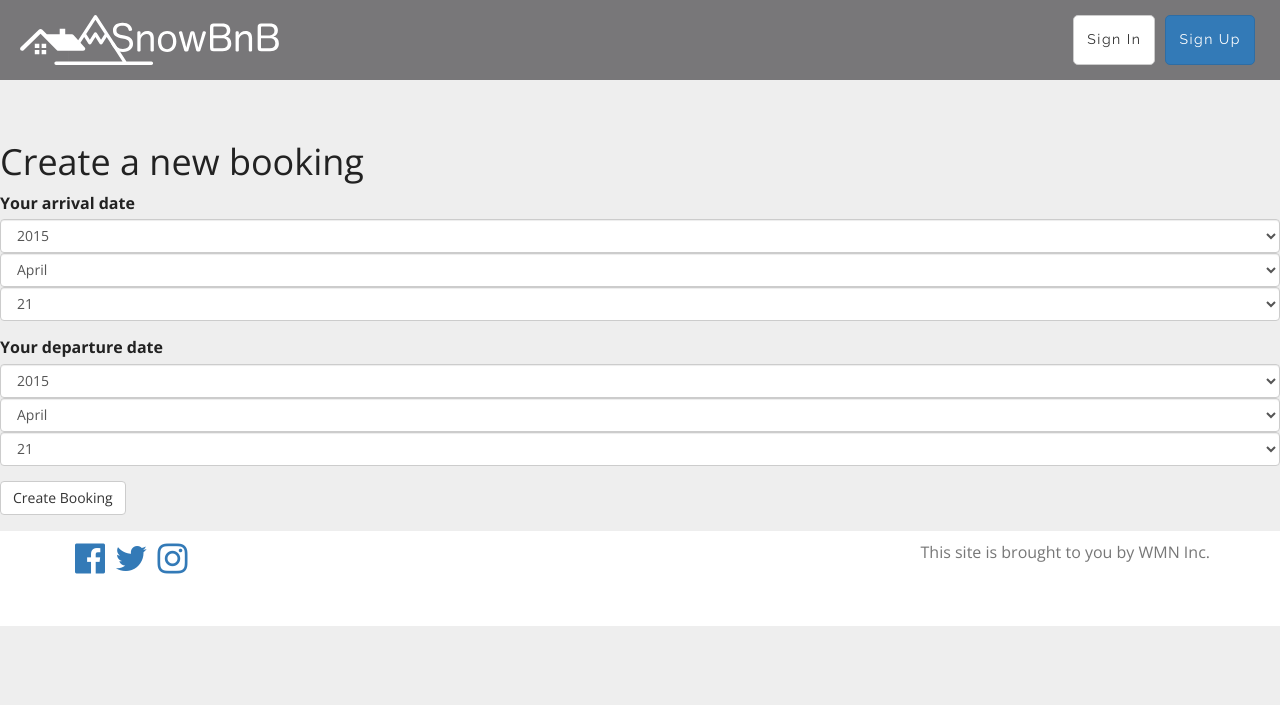
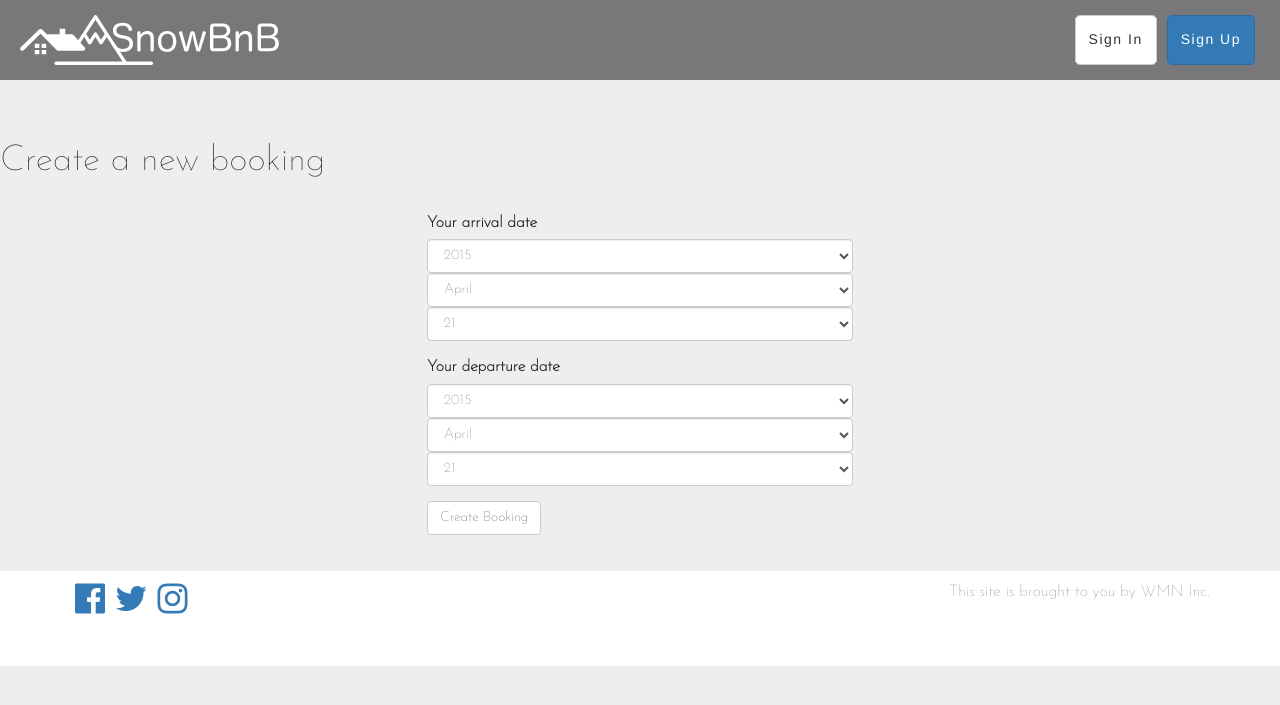
Before and after one commit to atmosfeer/snowbnb, a Rails app: page /chalets/1/bookings/new in a window 1280 px wide. Shown: the top 705 px of the page. Run offline with Rails 7, Linux system fonts and the light colour scheme; style sheets or scripts are compiled from the project's sources; parts of the project's set-up code (start-up, migrations or seed data) failed here and were passed over; some libraries are stand-ins or nearby versions.

Commit message:
typeface

```diff
--- a/app/assets/stylesheets/config/_variables.scss
+++ b/app/assets/stylesheets/config/_variables.scss
@@ -2,10 +2,10 @@
  * Fonts
  * ------------------------------------- */
 // Google fonts
-@import url("https://fonts.googleapis.com/css?family=Open+Sans:400,300,700|Montserrat:400,700|Raleway:300,400");
-$base-font: "Open Sans", "Helvetica", "sans-serif";
-$header-font: "Montserrat", "sans-serif";
-$navbar-font: 'Raleway', "sans-serif";
+@import url("http://fonts.googleapis.com/css?family=Josefin+Sans:100|Alegreya+Sans:100|Yanone+Kaffeesatz:200");
+$base-font: "Josefin Sans", "Helvetica", "sans-serif";
+$header-font: "Yanone Kaffeesatz", "Helvetica", "sans-serif";
+$navbar-font: 'Alegreya Sans', "Helvetica", "sans-serif";
 
 // Local fonts (uncomment following lines)
 // @font-face {
--- a/app/views/bookings/_new_booking.html.erb
+++ b/app/views/bookings/_new_booking.html.erb
@@ -1,5 +1,13 @@
-<%= simple_form_for([ @booking ], url: chalet_bookings_path, method: :post) do |f| %>
-  <%= f.input :arrive_on, label: "Your arrival date" %>
-  <%= f.input :leave_on, label: "Your departure date" %>
-  <%= f.button :submit %>
-<% end %>
+<div class="container">
+  <div class="row centered">
+    <div class="col-xs-12 col-ml-4">
+
+      <%= simple_form_for([ @booking ], url: chalet_bookings_path, method: :post) do |f| %>
+        <%= f.input :arrive_on, label: "Your arrival date" %>
+        <%= f.input :leave_on, label: "Your departure date" %>
+        <%= f.button :submit %>
+      <% end %>
+
+    </div>
+  </div>
+</div>
```
